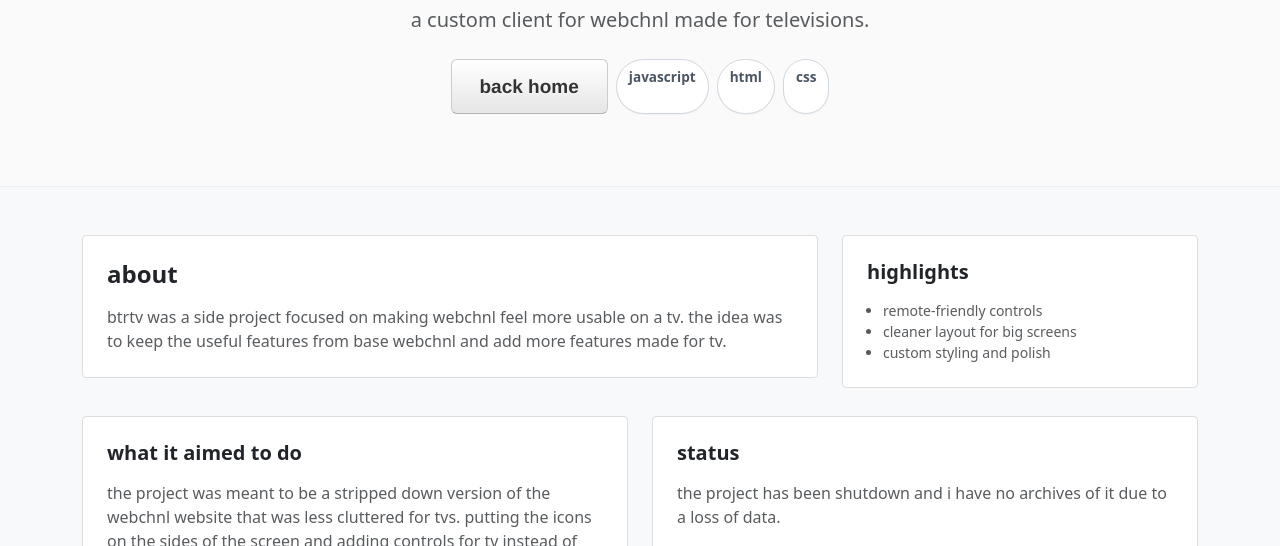
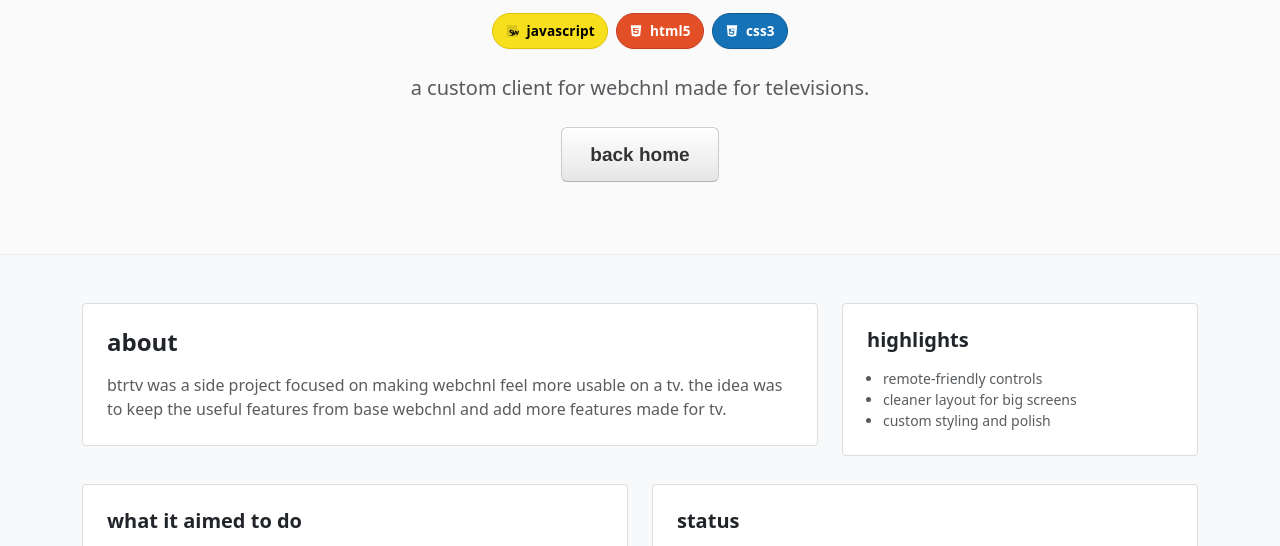
Before and after one commit to sy62e/sy62e.lol, a plain HTML site: page btrtv.html in a window 1280 px wide. Shown: the part 201-747 px from the top of the page. Drawn offline with nearby package versions, Linux system fonts and the light colour scheme.

Commit message:
added stylization of badges for some rteason

```diff
--- a/0.css
+++ b/0.css
@@ -413,14 +413,39 @@
     color: #999999;
 }
 
-.badge-tech {
-    display: inline-block;
+.tech-badge {
+    display: inline-flex;
+    align-items: center;
+    gap: 0.45rem;
     padding: 7px 12px;
     border-radius: 999px;
-    border: 1px solid #d0d7de;
-    background: #ffffff;
-    color: #4b5563;
+    border: 1px solid rgba(0, 0, 0, 0.08);
     font-size: 0.85rem;
-    font-weight: 600;
+    font-weight: 700;
+    letter-spacing: 0.01em;
     box-shadow: 0 1px 0 rgba(27, 31, 36, 0.04);
 }
+
+.tech-badge svg {
+    width: 14px;
+    height: 14px;
+    flex-shrink: 0;
+}
+
+.tech-badge-js {
+    background: #f7df1e;
+    color: #000000;
+    border-color: #e0c400;
+}
+
+.tech-badge-html {
+    background: #e34f26;
+    color: #ffffff;
+    border-color: #c63d1f;
+}
+
+.tech-badge-css {
+    background: #1572b6;
+    color: #ffffff;
+    border-color: #0d5a92;
+}
--- a/btrtv.html
+++ b/btrtv.html
@@ -16,15 +16,26 @@
 
     <header class="hero-classic py-5 text-center">
         <div class="container my-4">
-            <h1 class="display-3 title-apple-thin">btrtv</h1>
+            <h1 class="display-3 title-apple-thin mb-3">btrtv</h1>
+            <div class="d-flex justify-content-center gap-2 flex-wrap mb-4">
+                <span class="tech-badge tech-badge-js">
+                    <svg viewBox="0 0 24 24" aria-hidden="true"><path fill="currentColor" d="M3 2h18v20H3z" opacity="0.12"/><path fill="currentColor" d="M8.7 18.6c.5.3 1.1.5 1.8.5 1.2 0 2-.5 2-1.4 0-.8-.6-1.3-1.6-1.7l-.5-.2c-1.6-.7-2.7-1.5-2.7-3.2 0-1.6 1.2-2.8 3.1-2.8 1.3 0 2.2.4 2.9 1.1l-1 1.2c-.5-.5-1-.7-1.6-.7-.7 0-1.2.4-1.2 1.1 0 .7.4 1 1.5 1.4l.5.2c1.8.8 2.8 1.6 2.8 3.4 0 1.8-1.4 2.8-3.4 2.8-1.3 0-2.4-.4-3.2-1.1l1.1-1.2zM15.2 18.4h2.1l1.3-4.1 1.4 4.1h2.1l2-6.9h-2.1l-1.2 4.6-1.4-4.6h-1.9l-1.4 4.6-1.2-4.6h-2.1l2 6.9z"/></svg>
+                    <span>javascript</span>
+                </span>
+                <span class="tech-badge tech-badge-html">
+                    <svg viewBox="0 0 24 24" aria-hidden="true"><path fill="currentColor" d="M3 2l1.8 18L12 22l7.2-2L21 2H3zm13.7 6.2h-7.2l.2 2.2h6.8l-.6 6.1-4.2 1.2-4.2-1.2-.3-3.1h2.1l.1 1.6 2.3.6 2.3-.6.2-2.8H7.2l-.5-5.4h10.7l-.7 2.2z"/></svg>
+                    <span>html5</span>
+                </span>
+                <span class="tech-badge tech-badge-css">
+                    <svg viewBox="0 0 24 24" aria-hidden="true"><path fill="currentColor" d="M3 2l1.8 18L12 22l7.2-2L21 2H3zm13.4 7.2H9.7l.2 2.2h6.2l-.7 6.3-4.2 1.2-4.2-1.2-.3-3.1h2.1l.1 1.6 2.3.6 2.3-.6.2-2.8H7.1l-.6-5.4h11.1l-.2 2.2z"/></svg>
+                    <span>css3</span>
+                </span>
+            </div>
             <p class="lead text-muted mx-auto" style="max-width: 700px;">
                 a custom client for webchnl made for televisions.
             </p>
-            <div class="mt-4 d-flex justify-content-center gap-2 flex-wrap">
+            <div class="mt-4">
                 <a href="index.html" class="btn-gradient-gray">back home</a>
-                <span class="badge-tech">javascript</span>
-                <span class="badge-tech">html</span>
-                <span class="badge-tech">css</span>
             </div>
         </div>
     </header>
```
